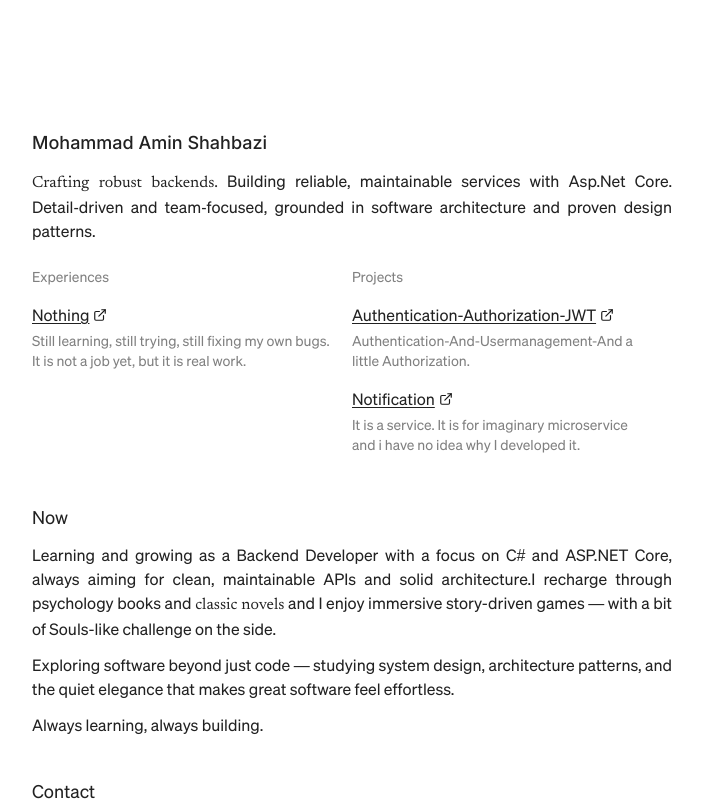
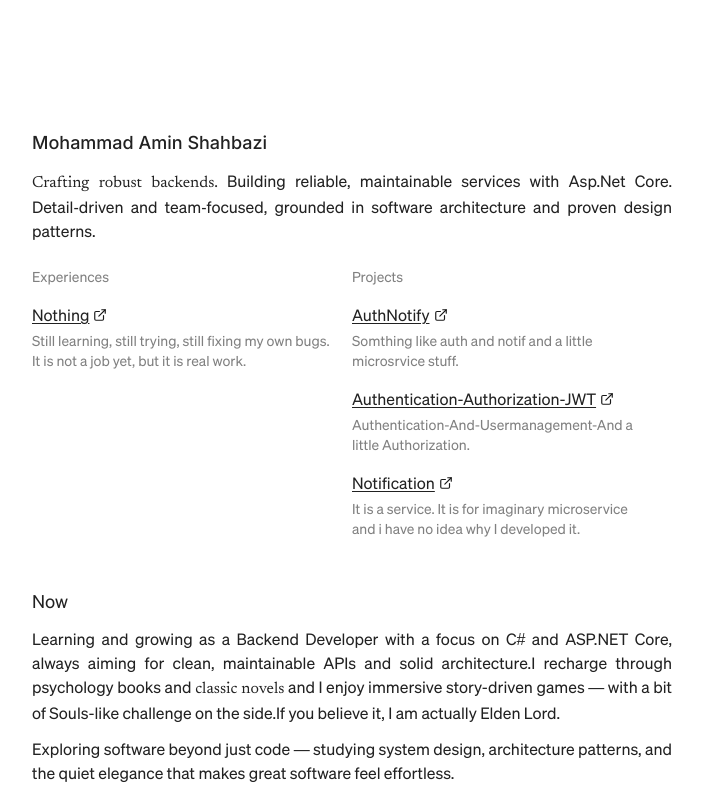
Before and after one commit to AminShahbazii/my-resume, a Next.js app: page / in a window 1280 px wide. Shown: the top 801 px of the page, without its empty margins (288-991 px from the left). Built offline with nearby package versions, Linux system fonts and the light colour scheme.

Commit message:
add a project

```diff
--- a/src/app/page.tsx
+++ b/src/app/page.tsx
@@ -141,7 +141,7 @@ export default function Home() {
             <div className="mt-10 text-justify">
                 <div className="text-lg mb-3">Now</div>
                 <div>
-                    Learning and growing as a Backend Developer with a focus on C# and ASP.NET Core, always aiming for clean, maintainable APIs and solid architecture.I recharge through psychology books and  <span className={`${newsreader.className} italic`}>classic novels</span> and I enjoy immersive story-driven games — with a bit of Souls-like challenge on the side.
+                    Learning and growing as a Backend Developer with a focus on C# and ASP.NET Core, always aiming for clean, maintainable APIs and solid architecture.I recharge through psychology books and  <span className={`${newsreader.className} italic`}>classic novels</span> and I enjoy immersive story-driven games — with a bit of Souls-like challenge on the side.If you believe it, I am actually Elden Lord.
                 </div>
                 <div className="my-3">
                     Exploring software beyond just code — studying system design, architecture patterns, and the quiet elegance that makes great software feel effortless.
--- a/src/components/project-list.tsx
+++ b/src/components/project-list.tsx
@@ -7,6 +7,11 @@ type Project = {
 };
 
 const projects: Project[] = [
+        {
+        title: "AuthNotify",
+        description: "Somthing like auth and notif and a little microsrvice stuff.",
+        url: "https://github.com/AminShahbazii/AuthNotify",
+    },
     {
         title: "Authentication-Authorization-JWT",
         description: "Authentication-And-Usermanagement-And a little Authorization.",
```
